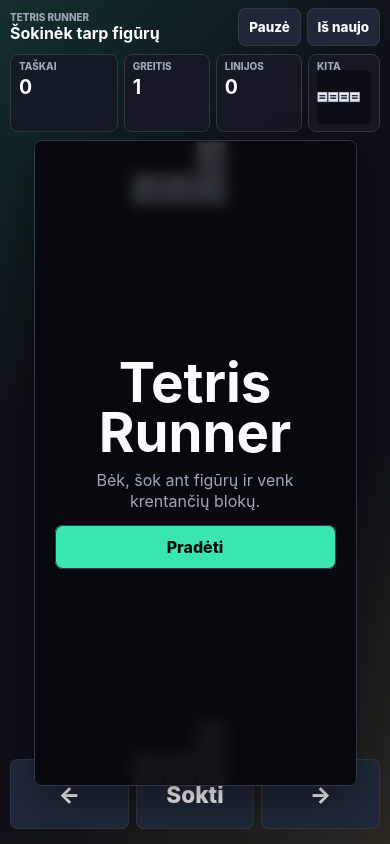
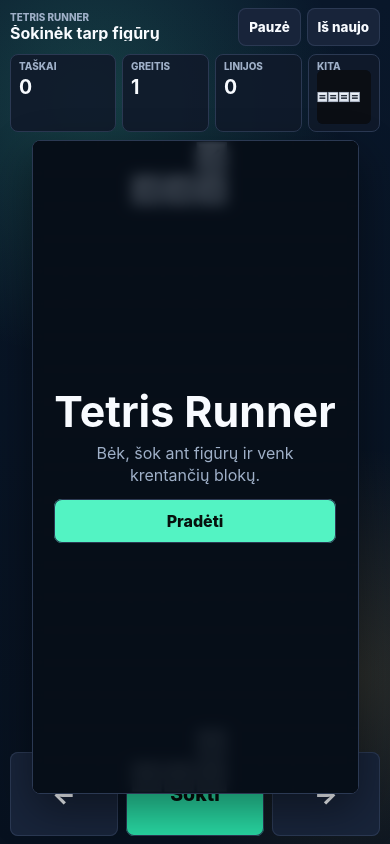
Before and after one commit to santechnika-jpg/tetris-mobile, a plain HTML site: page index.html in a window 390 px wide. Drawn offline with Linux system fonts and the light colour scheme.

Commit message:
Redesign Tetris Runner mobile UI

```diff
--- a/styles.css
+++ b/styles.css
@@ -1,13 +1,15 @@
 :root {
-  --bg: #0d1017;
-  --surface: #151a24;
-  --surface-strong: #202838;
-  --text: #fbfbff;
-  --muted: #9da7b8;
-  --line: #2f3748;
-  --accent: #39e6b2;
-  --accent-strong: #22c997;
-  --shadow: 0 16px 42px rgba(0, 0, 0, 0.38);
+  --bg: #07111f;
+  --surface: #101a2b;
+  --surface-strong: #18243a;
+  --text: #f8fbff;
+  --muted: #9fb0c8;
+  --line: #2b3953;
+  --accent: #53f3c3;
+  --accent-strong: #28d6a1;
+  --gold: #ffd166;
+  --danger: #ff6b6b;
+  --shadow: 0 16px 44px rgba(0, 0, 0, 0.42);
 }
 
 * {
@@ -21,9 +23,9 @@ body {
   margin: 0;
   overflow: hidden;
   background:
-    linear-gradient(135deg, rgba(57, 230, 178, 0.14), transparent 36%),
-    linear-gradient(315deg, rgba(255, 210, 102, 0.12), transparent 34%),
-    var(--bg);
+    radial-gradient(circle at 22% 12%, rgba(83, 243, 195, 0.18), transparent 32%),
+    radial-gradient(circle at 90% 80%, rgba(255, 209, 102, 0.14), transparent 30%),
+    linear-gradient(180deg, #09172a, var(--bg));
   color: var(--text);
   font-family: Inter, ui-sans-serif, system-ui, -apple-system, BlinkMacSystemFont, "Segoe UI", sans-serif;
   letter-spacing: 0;
@@ -47,8 +49,8 @@ button {
 
 button:active,
 button.is-pressed {
-  transform: translateY(2px) scale(0.98);
-  background: #2b3549;
+  transform: translateY(2px) scale(0.985);
+  background: #23314b;
   box-shadow: inset 0 0 0 2px var(--accent);
 }
 
@@ -63,12 +65,6 @@ button.is-pressed {
   gap: 8px;
 }
 
-.topbar,
-.hud,
-.controls {
-  width: 100%;
-}
-
 .topbar {
   display: grid;
   grid-template-columns: minmax(0, 1fr) auto;
@@ -79,8 +75,11 @@ button.is-pressed {
 .topbar strong {
   display: block;
   margin-top: 2px;
-  font-size: clamp(1rem, 4vw, 1.25rem);
-  line-height: 1;
+  overflow: hidden;
+  font-size: clamp(1rem, 4vw, 1.28rem);
+  line-height: 1.05;
+  text-overflow: ellipsis;
+  white-space: nowrap;
 }
 
 .actions {
@@ -104,14 +103,14 @@ button.is-pressed {
 
 .hud {
   display: grid;
-  grid-template-columns: 1fr 0.8fr 0.8fr 72px;
+  grid-template-columns: 1fr 0.82fr 0.82fr 72px;
   gap: 6px;
 }
 
 .hud div {
   min-width: 0;
   min-height: 52px;
-  background: rgba(21, 26, 36, 0.92);
+  background: rgba(16, 26, 43, 0.9);
   border: 1px solid var(--line);
   border-radius: 8px;
   padding: 7px 8px;
@@ -140,20 +139,20 @@ button.is-pressed {
   width: 54px;
   height: 54px;
   margin: -2px auto 0;
-  background: #090c12;
+  background: #07101c;
   border-radius: 6px;
 }
 
 .board-wrap {
   position: relative;
-  width: min(100%, calc((100dvh - 198px) / 2));
+  width: min(100%, calc((100dvh - 190px) / 2));
   max-width: 420px;
-  min-width: 235px;
+  min-width: 238px;
   aspect-ratio: 1 / 2;
   justify-self: center;
   overflow: hidden;
   border-radius: 8px;
-  background: #080a0f;
+  background: #07101c;
   border: 1px solid var(--line);
   box-shadow: var(--shadow);
 }
@@ -172,7 +171,7 @@ button.is-pressed {
   gap: 12px;
   padding: 20px;
   text-align: center;
-  background: rgba(8, 10, 15, 0.78);
+  background: rgba(7, 16, 28, 0.78);
   backdrop-filter: blur(7px);
 }
 
@@ -182,12 +181,12 @@ button.is-pressed {
 
 .overlay h1 {
   margin: 0;
-  font-size: clamp(2.4rem, 14vw, 4.4rem);
-  line-height: 0.92;
+  font-size: clamp(2.05rem, 11vw, 4rem);
+  line-height: 0.94;
 }
 
 .overlay p {
-  max-width: 15rem;
+  max-width: 16rem;
   margin: 0 auto;
   color: var(--muted);
   line-height: 1.35;
@@ -200,40 +199,19 @@ button.is-pressed {
 
 .controls {
   display: grid;
-  grid-template-columns: repeat(3, minmax(0, 1fr));
-  grid-template-areas:
-    "left down right"
-    "rotate rotate drop";
-  gap: 7px;
+  grid-template-columns: 1fr 1.28fr 1fr;
+  gap: 8px;
 }
 
 .controls button {
-  min-height: clamp(50px, 8.3dvh, 70px);
-  font-size: clamp(1.18rem, 5.8vw, 1.75rem);
+  min-height: clamp(64px, 10dvh, 84px);
+  font-size: clamp(1.35rem, 6.4vw, 2.05rem);
 }
 
-.controls [data-action="left"] {
-  grid-area: left;
-}
-
-.controls [data-action="down"] {
-  grid-area: down;
-}
-
-.controls [data-action="right"] {
-  grid-area: right;
-}
-
-.controls [data-action="rotate"] {
-  grid-area: rotate;
-  background: linear-gradient(180deg, #263248, #1f2737);
-}
-
-.controls [data-action="drop"] {
-  grid-area: drop;
+.controls [data-action="jump"] {
   background: var(--accent-strong);
   color: #06110d;
-  font-size: clamp(0.95rem, 4.2vw, 1.15rem);
+  font-size: clamp(1.05rem, 5vw, 1.38rem);
 }
 
 @media (min-width: 740px) {
@@ -261,17 +239,12 @@ button.is-pressed {
   }
 
   .board-wrap {
-    width: min(100%, calc((100dvh - 160px) / 2));
+    width: min(100%, calc((100dvh - 150px) / 2));
   }
 
   .controls {
     align-self: center;
-    grid-template-columns: repeat(2, minmax(0, 1fr));
-    grid-template-areas:
-      "left right"
-      "down down"
-      "rotate rotate"
-      "drop drop";
+    grid-template-columns: 1fr;
   }
 }
 
@@ -297,10 +270,10 @@ button.is-pressed {
   }
 
   .board-wrap {
-    width: min(100%, calc((100dvh - 174px) / 2));
+    width: min(100%, calc((100dvh - 172px) / 2));
   }
 
   .controls button {
-    min-height: clamp(46px, 7.6dvh, 58px);
+    min-height: clamp(56px, 9dvh, 70px);
   }
 }
```
